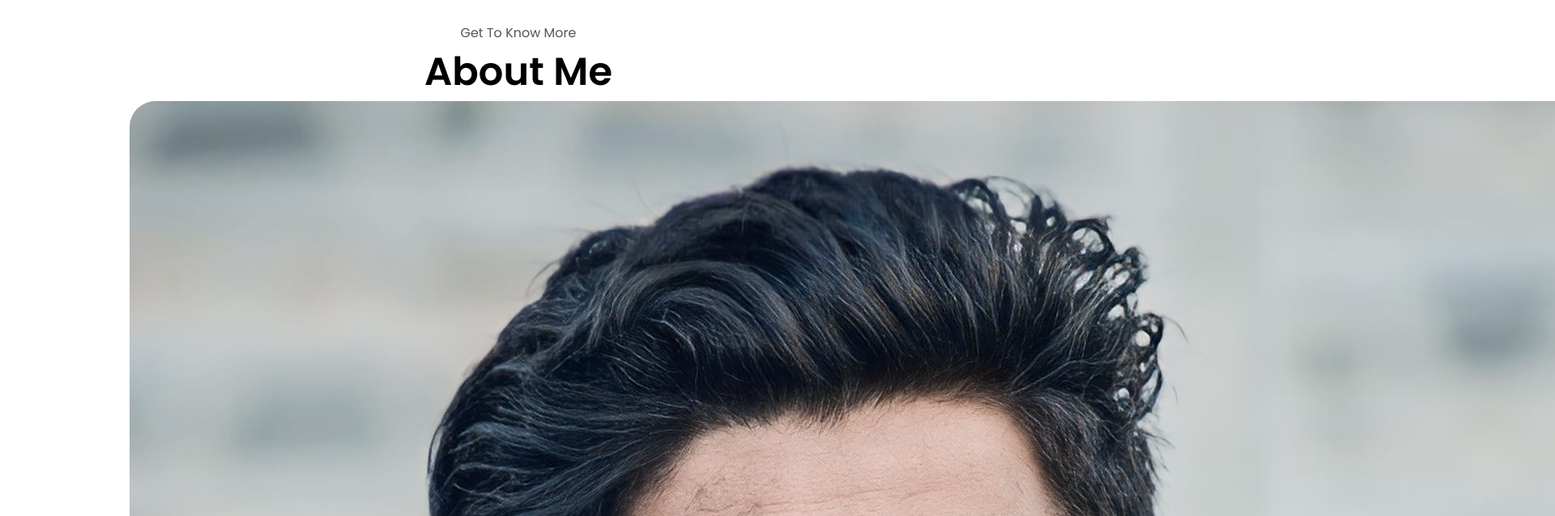
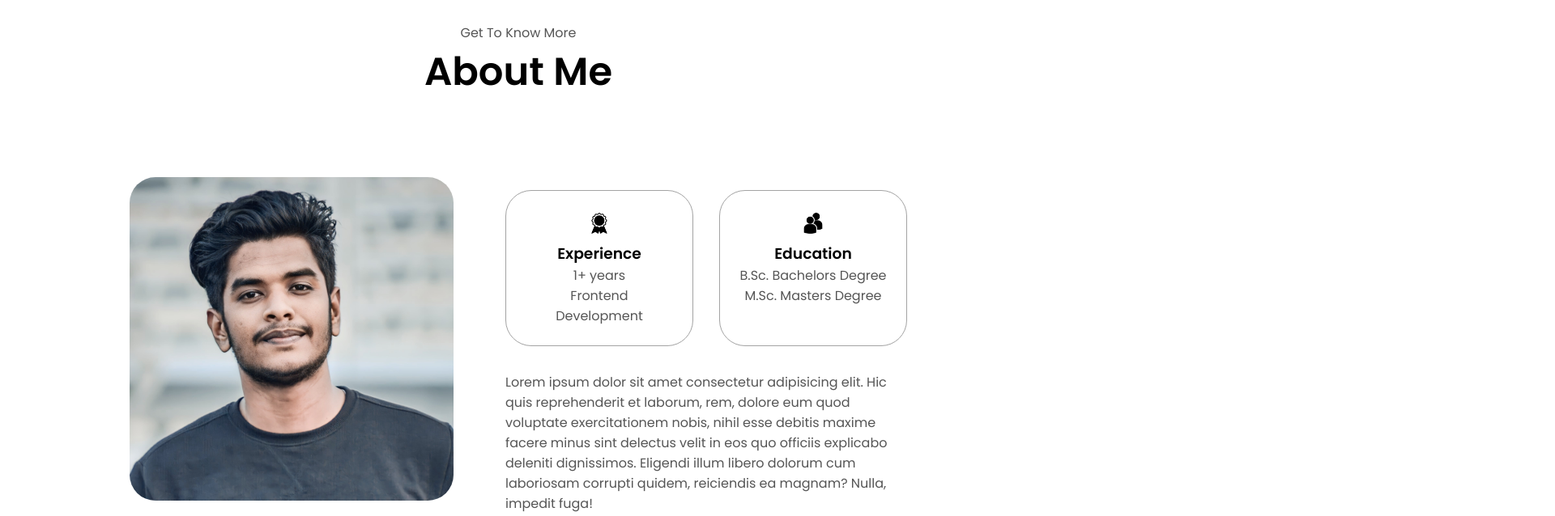
Before and after one commit to mana6969/Portfolio, a plain HTML site: page index.html in a window 1280 px wide. Shown: the part 900-1538 px from the top of the page at 81% size, 1920 px wide, since content can reach past the window. Drawn offline with Linux system fonts and the light colour scheme.

Commit message:
index.html

```diff
--- a/index.html
+++ b/index.html
@@ -76,7 +76,7 @@
       <p class="section__text__p1">Get To Know More</p>
       <h1 class="title">About Me</h1>
       <div class="section-container">
-        <div class="section__pic-container2">
+        <div class="section__pic-container">
           <img
             src="./assets/about-pic.jpg"
             alt="Profile picture"
```
